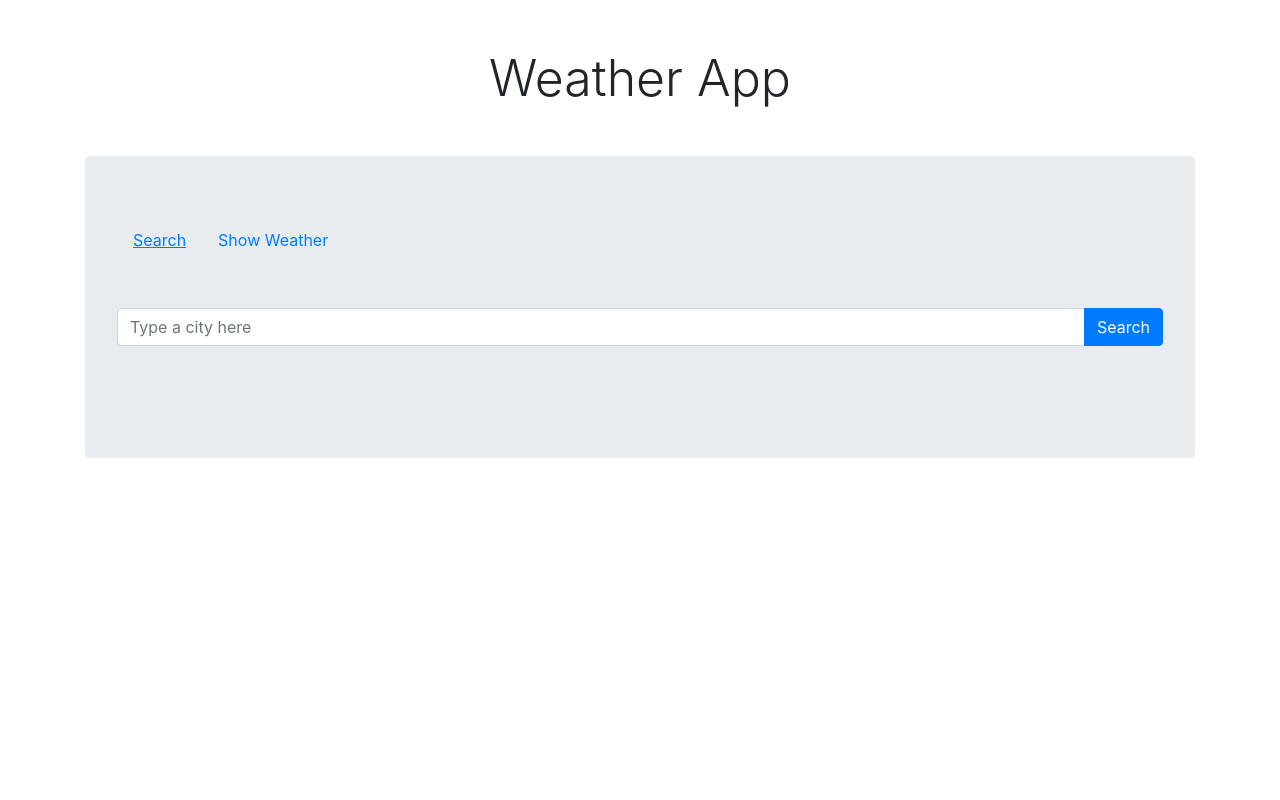
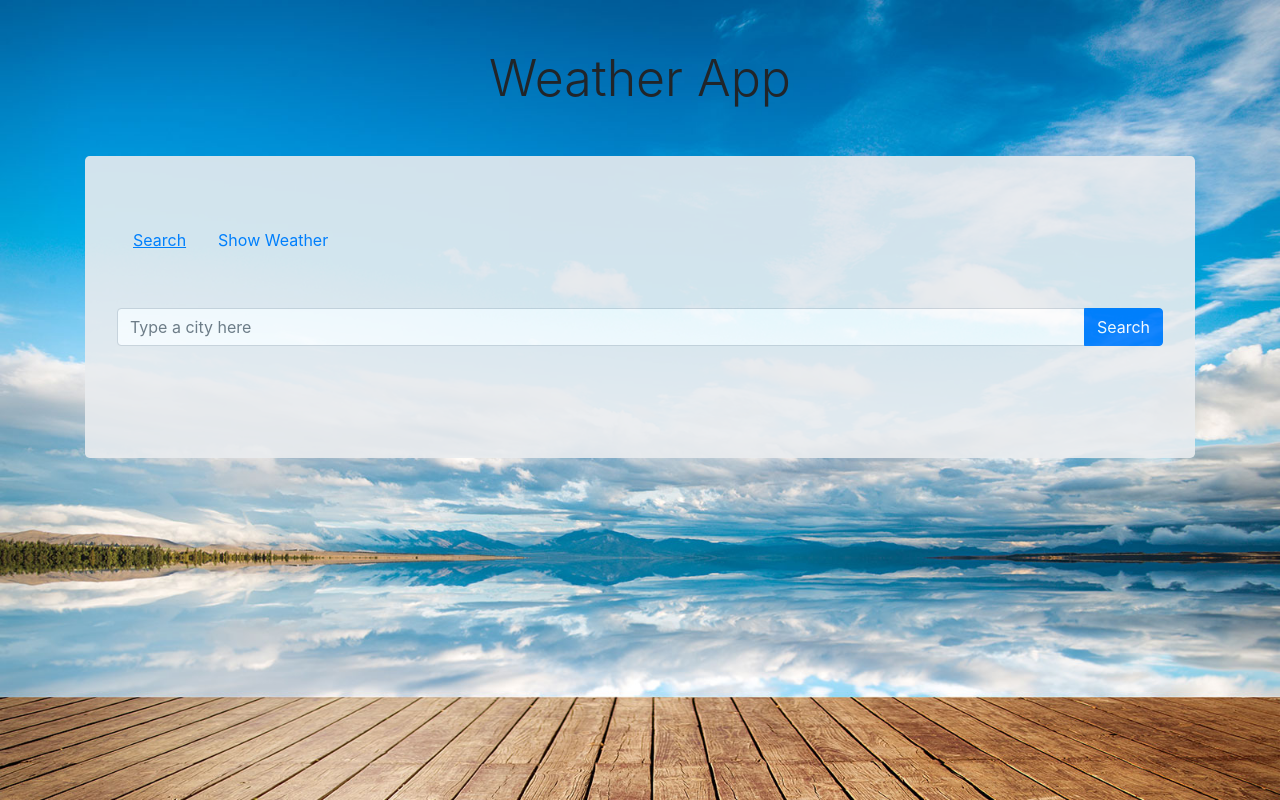
Before and after one commit to jewgeny/weatherapp, a React (Create React App) app: page / in a window 1280 px wide. Built offline with nearby package versions, Linux system fonts and the light colour scheme.

Commit message:
add background-image

```diff
--- a/src/App.css
+++ b/src/App.css
@@ -1,3 +1,14 @@
+body{
+  background: url("./bg.jpg");
+  background-size: cover;
+  background-repeat: no-repeat;
+  overflow: scroll;
+}
+
+.opac{
+  opacity: .9;
+}
+
 .deleteButton{
   position: absolute;
   right: 1vw;
--- a/src/App.js
+++ b/src/App.js
@@ -78,7 +78,7 @@ class App extends Component {
      <>
         <h1 className="logo display-3 text-center my-5">Weather App</h1>
         <div className="container my-5">
-          <div className="jumbotron">
+          <div className="jumbotron opac">
               <NavList />
               <Route exact path="/" render={() => <Form getCity={this.getCity.bind(this)} doubleText={this.state.doubleText} updateValue={this.updateValue.bind(this)} />} />
               <Switch>
```
Also changed, not shown: src/bg.jpg (added), 13 other files (tests, documents, lock files or other folders).
